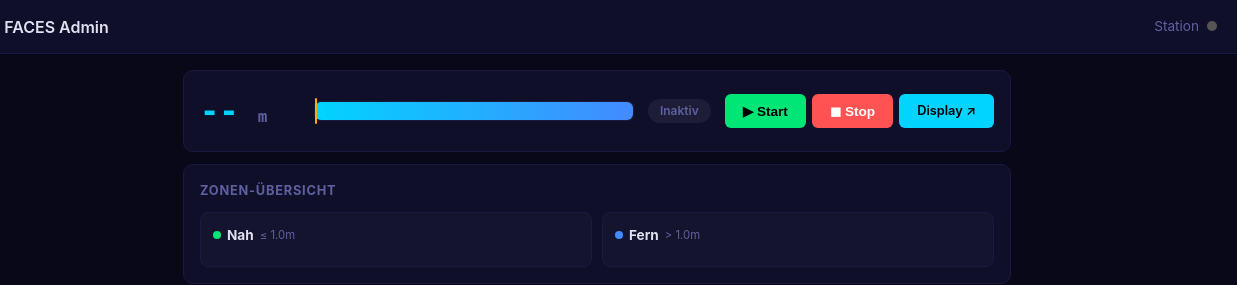
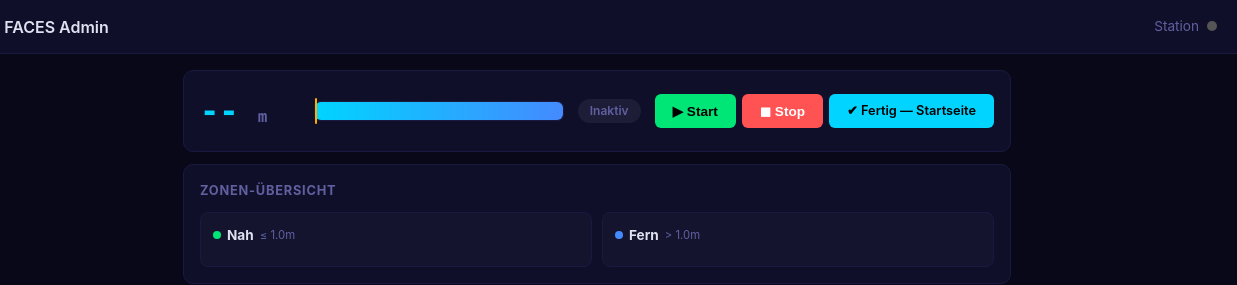
Before and after one commit to larszu/lz-media-station, a plain HTML site: page templates/admin.html in a window 1280 px wide. Shown: the top 285 px of the page, 43-1280 px from the left. Drawn offline with Linux system fonts and the light colour scheme; no server answers.

Commit message:
admin: remove display button, add 'Fertig' back-to-home; display: ESC->/admin; kiosk: suppress keyring/first-run dialogs

```diff
--- a/templates/admin.html
+++ b/templates/admin.html
@@ -34,7 +34,7 @@
                 <div class="controls">
                     <button class="btn btn-start" onclick="api('start')">&#9654; Start</button>
                     <button class="btn btn-stop" onclick="api('stop')">&#9724; Stop</button>
-                    <a href="/display" target="_blank" class="btn btn-display">Display &#8599;</a>
+                    <a href="/" class="btn btn-display">&#10004; Fertig &mdash; Startseite</a>
                 </div>
             </div>
         </section>
```
Also changed, not shown: static/display.js (+7 -0 lines), 1 other file.
